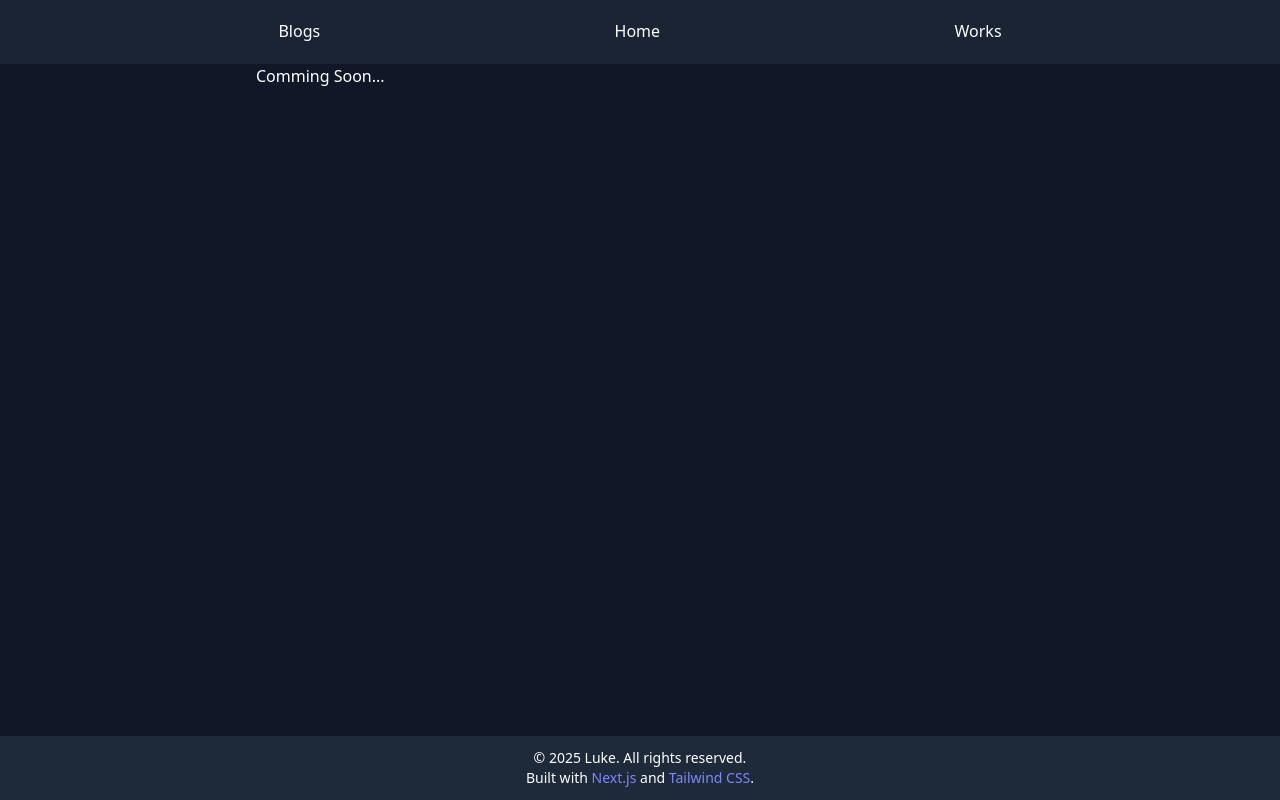
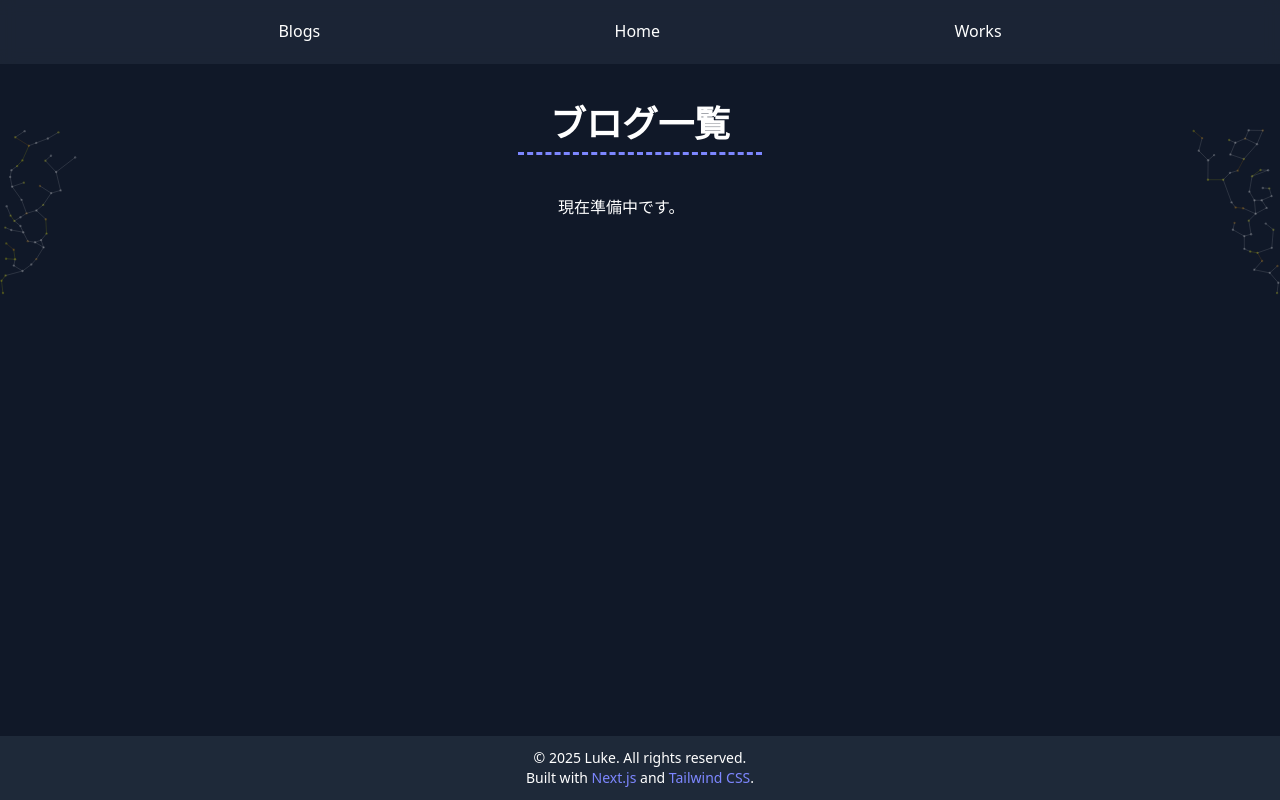
Before and after one commit to Luke256/Luke256.dev, a Next.js app: page /blogs in a window 1280 px wide. Built offline with nearby package versions, Linux system fonts and the light colour scheme.

Commit message:
start blog

```diff
--- a/app/blogs/page.tsx
+++ b/app/blogs/page.tsx
@@ -1,4 +1,5 @@
 import HeadBar from "@/components/HeadBar"
+import Section from "@/components/Section";
 import { Metadata } from "next";
 
 export const metadata: Metadata = {
@@ -6,15 +7,20 @@ export const metadata: Metadata = {
   description: "Luke256's Portfolio",
 }
 
-const WorksPage = () => {
+const BlogPage = () => {
   return (
     <main>
       <HeadBar />
-      <div className="max-w-3xl text-white m-auto min-h-[calc(100vh-var(--header-height)-var(--footer-height))]">
-        Comming Soon...
+      <div className="min-h-[calc(100vh-var(--header-height)-var(--footer-height))]">
+        <Section title="ブログ一覧">
+          <div className="h-full">
+
+            <p>現在準備中です。</p>
+          </div>
+        </Section>
       </div>
     </main>
   )
 }
 
-export default WorksPage;
+export default BlogPage;
--- a/components/home/Section.tsx
+++ b/components/Section.tsx
@@ -1,6 +1,6 @@
 'use client';
 
-import TreeSVG from "../svg/TreeSVG";
+import TreeSVG from "@/components/svg/TreeSVG";
 import { useInView } from "react-intersection-observer";
 
 type Props = {
@@ -17,7 +17,7 @@ const Section = ({ title, children }: Props) => {
   return (
     <div ref={ref} className="relative">
 
-      <div className="text-white p-4 max-w-3xl mt-10 mb-10 content-center sm:justify-self-center">
+      <div className="text-white p-4 max-w-3xl pt-10 pb-10 content-center sm:justify-self-center">
         <TreeSVG className="pointer-events-none bottom-0 left-0 sm:h-[calc(100%-var(--header-height))] w-full sm:w-auto invisible sm:visible" aspectRatio={1.8} />
         <TreeSVG className="pointer-events-none bottom-0 right-0 sm:h-[calc(100%-var(--header-height))] w-full sm:w-auto" aspectRatio={1.8} invert />
         <div className={"text-4xl font-bold pb-2 px-8 border-b-3 border-dashed border-b-indigo-400 w-max m-auto " + (inView ? "animate-fade-in-load" : "opacity-0")}>{title}</div>
--- a/components/home/AboutMe.tsx
+++ b/components/home/AboutMe.tsx
@@ -1,4 +1,4 @@
-import Section from "./Section";
+import Section from "@/components/Section";
 import SubSection from "./SubSection";
 import Link from "next/link";
 import { FaCubes, FaChessKnight } from "react-icons/fa";
--- a/components/home/Career.tsx
+++ b/components/home/Career.tsx
@@ -1,7 +1,7 @@
 'use client'
 
 import CareerDot from "@/components/svg/CareerDot";
-import Section from "./Section";
+import Section from "@/components/Section";
 import careerList from "@/refdata/CareerList";
 import type { Career } from "@/refdata/CareerList";
 import CareerDash from "../svg/CareerDash";
--- a/components/home/Links.tsx
+++ b/components/home/Links.tsx
@@ -1,5 +1,5 @@
 import Link from "next/link";
-import Section from "./Section";
+import Section from "@/components/Section";
 import { FaGithub, FaTwitter } from "react-icons/fa";
 import { SiZenn } from "react-icons/si";
 import Image from "next/image";
```
